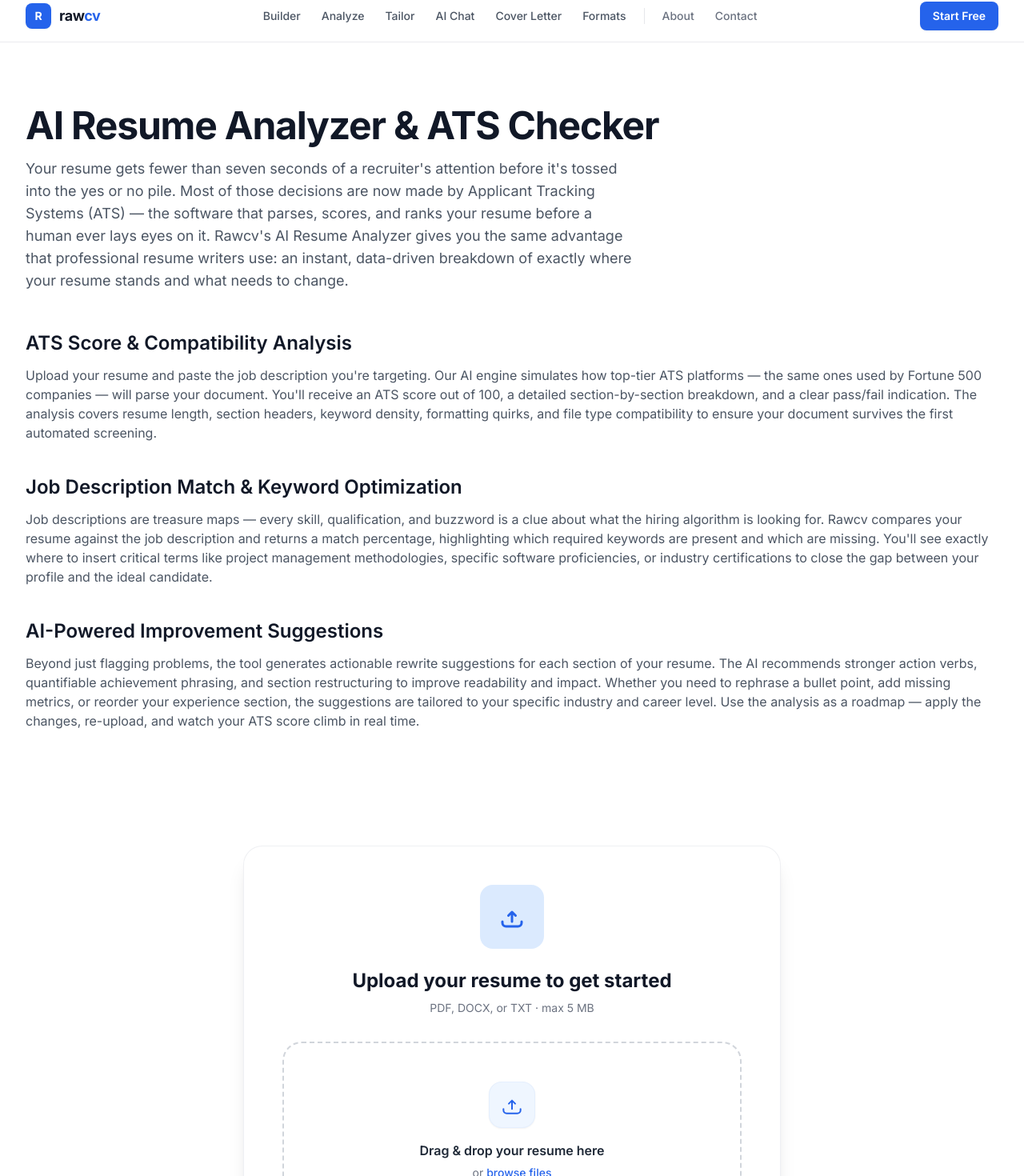
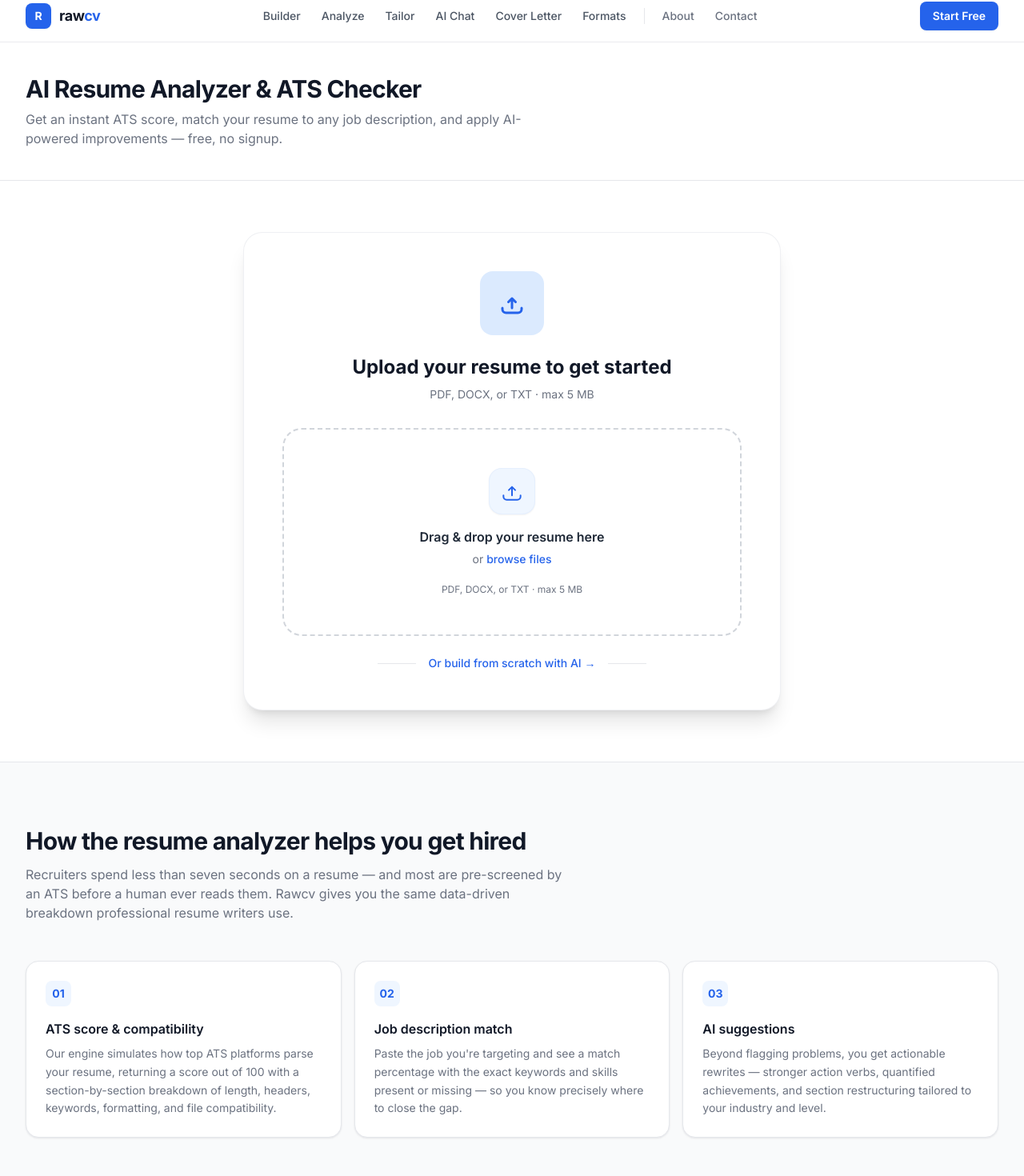
Before and after one commit to pushpander1010/rawcv, a Next.js app: page /analyze in a window 1280 px wide. Shown: the part 12-1482 px from the top of the page at 80% size. Built offline with nearby package versions, Linux system fonts and the light colour scheme.

Commit message:
Redesign: tool pages show tool first (SEO moved to bottom), SVG icons replace emoji

```diff
--- a/app/analyze/layout.tsx
+++ b/app/analyze/layout.tsx
@@ -6,6 +6,21 @@ export const metadata: Metadata = {
   description: "Get instant ATS compatibility scores, AI-powered improvement suggestions, and job description relevance analysis. Optimize your resume for applicant tracking systems.",
   alternates: { canonical: "https://www.rawcv.com/analyze" },
 };
+
+const learnMore = [
+  {
+    title: "ATS score & compatibility",
+    body: "Our engine simulates how top ATS platforms parse your resume, returning a score out of 100 with a section-by-section breakdown of length, headers, keywords, formatting, and file compatibility.",
+  },
+  {
+    title: "Job description match",
+    body: "Paste the job you're targeting and see a match percentage with the exact keywords and skills present or missing — so you know precisely where to close the gap.",
+  },
+  {
+    title: "AI suggestions",
+    body: "Beyond flagging problems, you get actionable rewrites — stronger action verbs, quantified achievements, and section restructuring tailored to your industry and level.",
+  },
+];
 
 export default function AnalyzeLayout({
   children,
@@ -16,6 +31,34 @@ export default function AnalyzeLayout({
     <>
       <AnalyzeSeoBanner />
       {children}
+
+      {/* ── Learn more (SEO) ── */}
+      <section className="bg-gray-50 dark:bg-gray-900/40 border-t border-gray-200 dark:border-gray-800">
+        <div className="mx-auto max-w-7xl px-4 sm:px-6 lg:px-8 py-16 sm:py-20">
+          <div className="max-w-2xl mb-12">
+            <h2 className="text-2xl sm:text-3xl font-bold tracking-tight text-gray-900 dark:text-white">
+              How the resume analyzer helps you get hired
+            </h2>
+            <p className="mt-3 text-gray-500 dark:text-gray-400">
+              Recruiters spend less than seven seconds on a resume — and most are pre-screened by an
+              ATS before a human ever reads them. Rawcv gives you the same data-driven breakdown
+              professional resume writers use.
+            </p>
+          </div>
+
+          <div className="grid grid-cols-1 md:grid-cols-3 gap-4">
+            {learnMore.map((f, i) => (
+              <div key={f.title} className="p-6 rounded-2xl bg-white dark:bg-gray-900 border border-gray-200 dark:border-gray-800 shadow-card">
+                <div className="w-8 h-8 rounded-lg bg-brand-50 dark:bg-brand-950/60 text-brand-600 dark:text-brand-400 flex items-center justify-center text-sm font-bold mb-4">
+                  {String(i + 1).padStart(2, "0")}
+                </div>
+                <h3 className="font-semibold text-gray-900 dark:text-gray-100 mb-2">{f.title}</h3>
+                <p className="text-sm text-gray-500 dark:text-gray-400 leading-relaxed">{f.body}</p>
+              </div>
+            ))}
+          </div>
+        </div>
+      </section>
     </>
   );
 }
--- a/app/analyze/page.tsx
+++ b/app/analyze/page.tsx
@@ -16,16 +16,17 @@ import ResizablePanels from "@/components/ResizablePanels";
 import UndoButton from "@/components/UndoButton";
 import ResetButton from "@/components/ResetButton";
 import AdBanner from "@/components/AdBanner";
+import Icon, { type IconName } from "@/components/Icon";
 
 type Tab = "ats" | "relevance" | "suggestions" | "enhance" | "theme" | "chat";
 
-const TABS: { id: Tab; label: string; icon: string }[] = [
-  { id: "ats",         label: "ATS Score",    icon: "📊" },
-  { id: "relevance",   label: "JD Match",     icon: "🎯" },
-  { id: "suggestions", label: "Suggestions",  icon: "✨" },
-  { id: "enhance",     label: "Enhance",      icon: "🔧" },
-  { id: "chat",        label: "User Input",   icon: "💬" },
-  { id: "theme",       label: "Theme",        icon: "🎨" },
+const TABS: { id: Tab; label: string; icon: IconName }[] = [
+  { id: "ats",         label: "ATS Score",    icon: "score" },
+  { id: "relevance",   label: "JD Match",     icon: "target" },
+  { id: "suggestions", label: "Suggestions",  icon: "sparkles" },
+  { id: "enhance",     label: "Enhance",      icon: "trend" },
+  { id: "chat",        label: "User Input",   icon: "chat" },
+  { id: "theme",       label: "Theme",        icon: "layers" },
 ];
 
 export default function AnalyzePage() {
@@ -170,7 +171,7 @@ export default function AnalyzePage() {
                   ? "bg-brand-600 text-white"
                   : "text-gray-500 dark:text-gray-400 hover:text-gray-900 dark:hover:text-white hover:bg-gray-100 dark:hover:bg-gray-800"
               }`}>
-              <span aria-hidden="true" className="text-sm">{tab.icon}</span>
+              <Icon name={tab.icon} size={14} />
               {tab.label}
             </button>
           ))}
@@ -189,7 +190,7 @@ export default function AnalyzePage() {
             <div className="space-y-6">
               <div className="bg-gray-50 dark:bg-gray-900 rounded-xl p-5 border border-gray-100 dark:border-gray-800">
                 <div className="flex items-center gap-3 mb-4">
-                  <div className="w-9 h-9 rounded-lg bg-brand-100 dark:bg-brand-900/40 flex items-center justify-center text-lg">📊</div>
+                  <div className="w-9 h-9 rounded-lg bg-brand-100 dark:bg-brand-900/40 flex items-center justify-center text-brand-600 dark:text-brand-400"><Icon name="score" size={18} /></div>
                   <h2 className="text-base font-bold text-gray-900 dark:text-gray-100">ATS Score</h2>
                 </div>
                 {!state.atsResult && !atsLoading && (
@@ -219,7 +220,7 @@ export default function AnalyzePage() {
             <div className="space-y-6">
               <div className="bg-gray-50 dark:bg-gray-900 rounded-xl p-5 border border-gray-100 dark:border-gray-800">
                 <div className="flex items-center gap-3 mb-4">
-                  <div className="w-9 h-9 rounded-lg bg-blue-100 dark:bg-blue-900/40 flex items-center justify-center text-lg">🎯</div>
+                  <div className="w-9 h-9 rounded-lg bg-blue-100 dark:bg-blue-900/40 flex items-center justify-center text-blue-600 dark:text-blue-400"><Icon name="target" size={18} /></div>
                   <h2 className="text-base font-bold text-gray-900 dark:text-gray-100">Job Match</h2>
                 </div>
                 <textarea value={jdInput} onChange={(e) => setJdInput(e.target.value)}
@@ -257,7 +258,7 @@ export default function AnalyzePage() {
             <div className="space-y-6">
               <div className="bg-gray-50 dark:bg-gray-900 rounded-xl p-5 border border-gray-100 dark:border-gray-800">
                 <div className="flex items-center gap-3 mb-3">
-                  <div className="w-9 h-9 rounded-lg bg-amber-100 dark:bg-amber-900/40 flex items-center justify-center text-lg">✨</div>
+                  <div className="w-9 h-9 rounded-lg bg-amber-100 dark:bg-amber-900/40 flex items-center justify-center text-amber-600 dark:text-amber-400"><Icon name="sparkles" size={18} /></div>
                   <h2 className="text-base font-bold text-gray-900 dark:text-gray-100">Suggestions</h2>
                 </div>
                 {!state.suggestions.length && !suggestionsLoading && (
@@ -287,7 +288,7 @@ export default function AnalyzePage() {
             <div className="space-y-6">
               <div className="bg-gray-50 dark:bg-gray-900 rounded-xl p-5 border border-gray-100 dark:border-gray-800">
                 <div className="flex items-center gap-3 mb-3">
-                  <div className="w-9 h-9 rounded-lg bg-emerald-100 dark:bg-emerald-900/40 flex items-center justify-center text-lg">🔧</div>
+                  <div className="w-9 h-9 rounded-lg bg-emerald-100 dark:bg-emerald-900/40 flex items-center justify-center text-emerald-600 dark:text-emerald-400"><Icon name="trend" size={18} /></div>
                   <h2 className="text-base font-bold text-gray-900 dark:text-gray-100">Enhance</h2>
                 </div>
                 {!state.enhancements.length && !enhancementLoading && (
@@ -317,7 +318,7 @@ export default function AnalyzePage() {
             <div className="space-y-6">
               <div className="bg-gray-50 dark:bg-gray-900 rounded-xl p-5 border border-gray-100 dark:border-gray-800">
                 <div className="flex items-center gap-3 mb-3">
-                  <div className="w-9 h-9 rounded-lg bg-pink-100 dark:bg-pink-900/40 flex items-center justify-center text-lg">🎨</div>
+                  <div className="w-9 h-9 rounded-lg bg-pink-100 dark:bg-pink-900/40 flex items-center justify-center text-pink-600 dark:text-pink-400"><Icon name="layers" size={18} /></div>
                   <h2 className="text-base font-bold text-gray-900 dark:text-gray-100">Theme</h2>
                 </div>
               </div>
--- a/app/page.tsx
+++ b/app/page.tsx
@@ -1,6 +1,7 @@
 import type { Metadata } from "next";
 import Link from "next/link";
 import Script from "next/script";
+import Icon, { type IconName } from "@/components/Icon";
 
 export const metadata: Metadata = {
   title: "rawcv — Free AI Resume Builder & ATS Score Checker",
@@ -9,15 +10,15 @@ export const metadata: Metadata = {
   alternates: { canonical: "https://www.rawcv.com" },
 };
 
-const features = [
-  { icon: "📊", title: "ATS Score Analysis", desc: "Get a score out of 100 with specific fixes to pass Applicant Tracking Systems." },
-  { icon: "🎯", title: "Job Match", desc: "Paste any job description and see exactly which keywords and skills are missing." },
-  { icon: "✨", title: "AI Suggestions", desc: "Get targeted improvements for action verbs, quantified achievements, and completeness." },
-  { icon: "🔧", title: "Bullet Enhancement", desc: "Strengthen weak bullet points with powerful, results-focused language." },
-  { icon: "💬", title: "AI Chat Builder", desc: "Build or customize your resume conversationally — just tell the AI what you want." },
-  { icon: "📝", title: "Cover Letters", desc: "Generate professional cover letters tailored to your resume and job description." },
-  { icon: "🎨", title: "14 Themes", desc: "Choose from professionally designed themes with live preview and instant PDF download." },
-  { icon: "🌍", title: "International Formats", desc: "EU, Canada, US, and India-specific resume formats with region-appropriate sections." },
+const features: { icon: IconName; title: string; desc: string }[] = [
+  { icon: "score", title: "ATS Score Analysis", desc: "Get a score out of 100 with specific fixes to pass Applicant Tracking Systems." },
+  { icon: "target", title: "Job Match", desc: "Paste any job description and see exactly which keywords and skills are missing." },
+  { icon: "sparkles", title: "AI Suggestions", desc: "Get targeted improvements for action verbs, quantified achievements, and completeness." },
+  { icon: "trend", title: "Bullet Enhancement", desc: "Strengthen weak bullet points with powerful, results-focused language." },
+  { icon: "chat", title: "AI Chat Builder", desc: "Build or customize your resume conversationally — just tell the AI what you want." },
+  { icon: "document", title: "Cover Letters", desc: "Generate professional cover letters tailored to your resume and job description." },
+  { icon: "layers", title: "14 Themes", desc: "Choose from professionally designed themes with live preview and instant PDF download." },
+  { icon: "globe", title: "International Formats", desc: "EU, Canada, US, and India-specific resume formats with region-appropriate sections." },
 ];
 
 const faqs = [
@@ -174,7 +175,9 @@ export default function LandingPage() {
           <div className="grid grid-cols-1 sm:grid-cols-2 lg:grid-cols-4 gap-4">
             {features.map((f) => (
               <div key={f.title} className="group p-6 rounded-2xl border border-gray-200 dark:border-gray-800 bg-white dark:bg-gray-900 shadow-card hover:shadow-card-hover hover:-translate-y-0.5 transition-all duration-200">
-                <div className="w-11 h-11 rounded-xl bg-brand-50 dark:bg-brand-950/60 flex items-center justify-center text-xl mb-4">{f.icon}</div>
+                <div className="w-11 h-11 rounded-xl bg-brand-50 dark:bg-brand-950/60 text-brand-600 dark:text-brand-400 flex items-center justify-center mb-4">
+                  <Icon name={f.icon} size={20} />
+                </div>
                 <h3 className="font-semibold text-sm mb-1.5 text-gray-900 dark:text-gray-100">{f.title}</h3>
                 <p className="text-xs text-gray-500 dark:text-gray-400 leading-relaxed">{f.desc}</p>
               </div>
--- a/components/AnalyzeSeoBanner.tsx
+++ b/components/AnalyzeSeoBanner.tsx
@@ -1,55 +1,13 @@
-"use client";
-
 export default function AnalyzeSeoBanner() {
   return (
-    <section className="bg-white dark:bg-gray-950 py-12 md:py-16 lg:py-20">
-      <div className="mx-auto max-w-7xl px-4 sm:px-6 lg:px-8">
-        <h1 className="text-3xl font-bold tracking-tight text-gray-900 dark:text-white sm:text-4xl lg:text-5xl">
+    <section className="bg-white dark:bg-gray-950 border-b border-gray-200 dark:border-gray-800">
+      <div className="mx-auto max-w-7xl px-4 sm:px-6 lg:px-8 py-8 sm:py-10">
+        <h1 className="text-2xl sm:text-3xl font-bold tracking-tight text-gray-900 dark:text-white">
           AI Resume Analyzer &amp; ATS Checker
         </h1>
-        <p className="mt-4 text-lg text-gray-600 dark:text-gray-300 max-w-3xl">
-          Your resume gets fewer than seven seconds of a recruiter&apos;s attention before it&apos;s
-          tossed into the yes or no pile. Most of those decisions are now made by Applicant Tracking
-          Systems (ATS) — the software that parses, scores, and ranks your resume before a human ever
-          lays eyes on it. Rawcv&apos;s AI Resume Analyzer gives you the same advantage that
-          professional resume writers use: an instant, data-driven breakdown of exactly where your
-          resume stands and what needs to change.
-        </p>
-
-        <h2 className="mt-12 text-2xl font-semibold text-gray-900 dark:text-white">
-          ATS Score &amp; Compatibility Analysis
-        </h2>
-        <p className="mt-3 text-gray-600 dark:text-gray-300">
-          Upload your resume and paste the job description you&apos;re targeting. Our AI engine
-          simulates how top-tier ATS platforms — the same ones used by Fortune 500 companies — will
-          parse your document. You&apos;ll receive an ATS score out of 100, a detailed section-by-section
-          breakdown, and a clear pass/fail indication. The analysis covers resume length, section
-          headers, keyword density, formatting quirks, and file type compatibility to ensure your
-          document survives the first automated screening.
-        </p>
-
-        <h2 className="mt-10 text-2xl font-semibold text-gray-900 dark:text-white">
-          Job Description Match &amp; Keyword Optimization
-        </h2>
-        <p className="mt-3 text-gray-600 dark:text-gray-300">
-          Job descriptions are treasure maps — every skill, qualification, and buzzword is a clue
-          about what the hiring algorithm is looking for. Rawcv compares your resume against the job
-          description and returns a match percentage, highlighting which required keywords are present
-          and which are missing. You&apos;ll see exactly where to insert critical terms like project
-          management methodologies, specific software proficiencies, or industry certifications to
-          close the gap between your profile and the ideal candidate.
-        </p>
-
-        <h2 className="mt-10 text-2xl font-semibold text-gray-900 dark:text-white">
-          AI-Powered Improvement Suggestions
-        </h2>
-        <p className="mt-3 text-gray-600 dark:text-gray-300">
-          Beyond just flagging problems, the tool generates actionable rewrite suggestions for each
-          section of your resume. The AI recommends stronger action verbs, quantifiable achievement
-          phrasing, and section restructuring to improve readability and impact. Whether you need to
-          rephrase a bullet point, add missing metrics, or reorder your experience section, the
-          suggestions are tailored to your specific industry and career level. Use the analysis as a
-          roadmap — apply the changes, re-upload, and watch your ATS score climb in real time.
+        <p className="mt-2 text-gray-500 dark:text-gray-400 max-w-2xl text-sm sm:text-base">
+          Get an instant ATS score, match your resume to any job description, and apply
+          AI-powered improvements — free, no signup.
         </p>
       </div>
     </section>
--- /dev/null
+++ b/components/Icon.tsx
@@ -0,0 +1,113 @@
+import type { SVGProps } from "react";
+
+export type IconName =
+  | "score"
+  | "target"
+  | "sparkles"
+  | "trend"
+  | "chat"
+  | "document"
+  | "layers"
+  | "globe"
+  | "upload"
+  | "download"
+  | "check"
+  | "wand";
+
+const paths: Record<IconName, React.ReactNode> = {
+  score: (
+    <>
+      <path d="M3 3v16a2 2 0 0 0 2 2h16" />
+      <rect x="7" y="11" width="3" height="6" rx="0.5" />
+      <rect x="12" y="7" width="3" height="10" rx="0.5" />
+      <rect x="17" y="13" width="3" height="4" rx="0.5" />
+    </>
+  ),
+  target: (
+    <>
+      <circle cx="12" cy="12" r="9" />
+      <circle cx="12" cy="12" r="5" />
+      <circle cx="12" cy="12" r="1" />
+    </>
+  ),
+  sparkles: (
+    <>
+      <path d="M12 3l1.9 5.1L19 10l-5.1 1.9L12 17l-1.9-5.1L5 10l5.1-1.9z" />
+      <path d="M19 15l.9 2.1L22 18l-2.1.9L19 21l-.9-2.1L16 18l2.1-.9z" />
+    </>
+  ),
+  trend: (
+    <>
+      <path d="M3 17l6-6 4 4 8-8" />
+      <path d="M14 7h7v7" />
+    </>
+  ),
+  chat: (
+    <path d="M21 15a2 2 0 0 1-2 2H7l-4 4V5a2 2 0 0 1 2-2h14a2 2 0 0 1 2 2z" />
+  ),
+  document: (
+    <>
+      <path d="M14 2H6a2 2 0 0 0-2 2v16a2 2 0 0 0 2 2h12a2 2 0 0 0 2-2V8z" />
+      <path d="M14 2v6h6" />
+      <path d="M8 13h8M8 17h8" />
+    </>
+  ),
+  layers: (
+    <>
+      <path d="M12 2l8 4-8 4-8-4z" />
+      <path d="M4 12l8 4 8-4" />
+      <path d="M4 17l8 4 8-4" />
+    </>
+  ),
+  globe: (
+    <>
+      <circle cx="12" cy="12" r="9" />
+      <path d="M3 12h18M12 3a15 15 0 0 1 0 18M12 3a15 15 0 0 0 0 18" />
+    </>
+  ),
+  upload: (
+    <>
+      <path d="M12 16V4" />
+      <path d="M7 9l5-5 5 5" />
+      <path d="M4 20h16" />
+    </>
+  ),
+  download: (
+    <>
+      <path d="M12 4v12" />
+      <path d="M7 11l5 5 5-5" />
+      <path d="M4 20h16" />
+    </>
+  ),
+  check: <path d="M20 6L9 17l-5-5" />,
+  wand: (
+    <>
+      <path d="M15 4V2M15 10V8M11 6h2M19 6h2" />
+      <path d="M3 21l9-9" />
+    </>
+  ),
+};
+
+export default function Icon({
+  name,
+  size = 20,
+  strokeWidth = 1.8,
+  ...props
+}: { name: IconName; size?: number; strokeWidth?: number } & SVGProps<SVGSVGElement>) {
+  return (
+    <svg
+      width={size}
+      height={size}
+      viewBox="0 0 24 24"
+      fill="none"
+      stroke="currentColor"
+      strokeWidth={strokeWidth}
+      strokeLinecap="round"
+      strokeLinejoin="round"
+      aria-hidden="true"
+      {...props}
+    >
+      {paths[name]}
+    </svg>
+  );
+}
```
Also changed, not shown: app/chat/layout.tsx (+41 -47 lines), app/build/FreeBuildClient.tsx, app/build/page.tsx.
